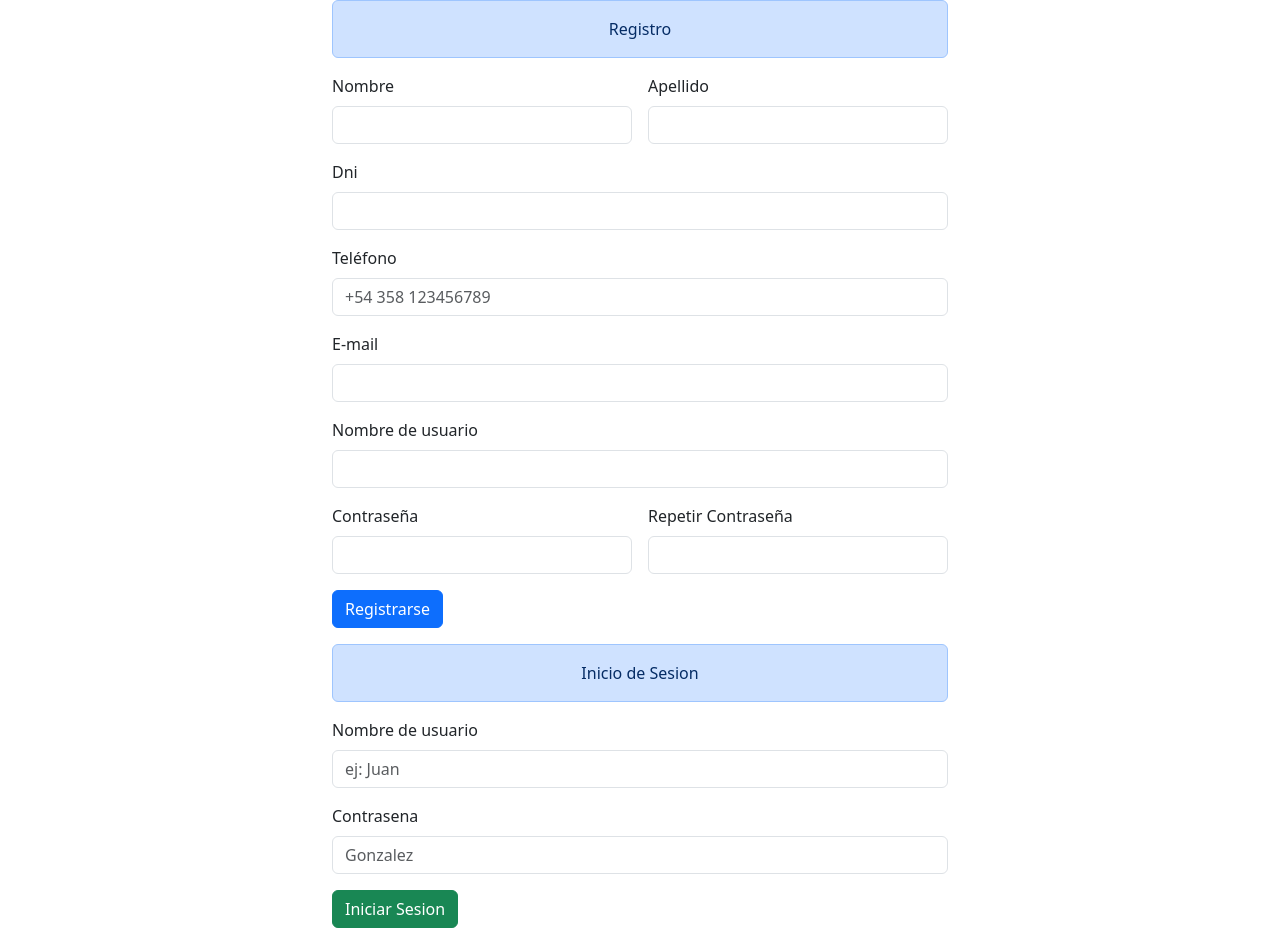
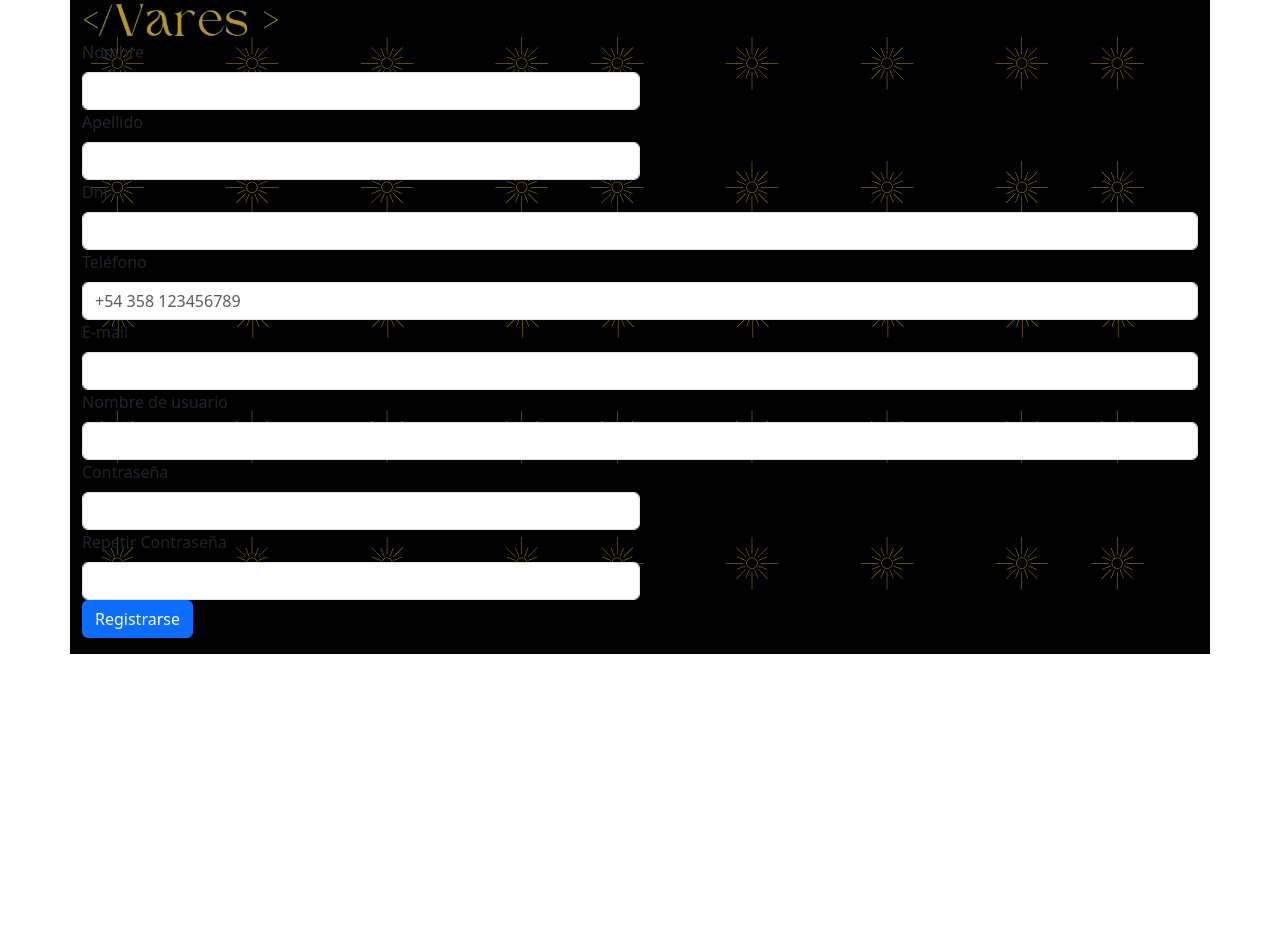
Before and after one commit to lionhuck/delightfull_bananas, a Flask app: page /login in a window 1280 px wide. After the commit the page ends 654 px from the top, so only its background shows below. Run offline with Flask 3, Linux system fonts and the light colour scheme.

Commit message:
diseño de login y signin

```diff
--- a/templates/login_vares.html
+++ b/templates/login_vares.html
@@ -10,6 +10,13 @@
     <!-- Bootstrap CSS v5.2.1 -->
     <link href="https://cdn.jsdelivr.net/npm/bootstrap@5.3.2/dist/css/bootstrap.min.css" rel="stylesheet"
         integrity="sha384-T3c6CoIi6uLrA9TneNEoa7RxnatzjcDSCmG1MXxSR1GAsXEV/Dwwykc2MPK8M2HN" crossorigin="anonymous" />
+
+    <style>
+        .fondo-imagen{
+            background-image: url("{{ url_for('static', filename='img/logo/fondo_navbar_negro.png') }}");
+            /* background-size: contain; */
+        }
+    </style>
 </head>
 
 <body>
@@ -17,15 +24,18 @@
         <!-- place navbar here -->
     </header>
     <main>
-
-        <div class="container col-6">
-            <div class="alert alert-primary col-12 text-center" role="alert"> Registro </div>
-            <form class="row g-3" id="formularioRegistro">
-                <div class="col-md-6">
+        <div class="container fondo-imagen">
+            <div class="row">
+                <!-- <div class="alert alert-primary col-12 text-center" role="alert"> Registro </div> -->
+                <div >
+                    <img src="{{ url_for('static', filename='img/logo/Vares (1)-fotor-bg-remover-cortado.png')}}" alt="" height="40px">
+                </div>
+                <form id="formularioRegistro">
+                    <div class="col-6">
                         <label for="regNombre" class="form-label">Nombre</label>
                         <input type="text" class="form-control" id="regNombre" required>
                     </div>
-                <div class="col-md-6">
+                    <div class="col-6">
                         <label for="regApellido" class="form-label">Apellido</label>
                         <input type="text" class="form-control" id="regApellido" required>
                     </div>
@@ -57,30 +67,12 @@
                         <button type="submit" class="btn btn-primary">Registrarse</button>
                     </div>
                 </form>
-
-
-            <div class="alert alert-primary col-12 text-center" role="alert"> Inicio de Sesion </div>
-            <form class="row g-3" id="formularioInicioSesion">
-                <div class="col-md-12">
-                    <label for="loginUsuarion" class="form-label">Nombre de usuario</label>
-                    <input type="text" class="form-control" id="loginUsuario" placeholder="ej: Juan">
-                </div>
-                <div class="col-md-12">
-                    <label for="loginContrasena" class="form-label">Contrasena</label>
-                    <input type="password" class="form-control" id="loginContrasena" placeholder="Gonzalez">
-                </div>
-                <div class="col-12 pb-3">
-                    <button type="submit" class="btn btn-success">Iniciar Sesion</button>
             </div>
             </div>
-        </form>
+
         </div>
 
 
-    </main>
-    <footer>
-        <!-- place footer here -->
-    </footer>
     <!-- Bootstrap JavaScript Libraries -->
     <script src="https://cdn.jsdelivr.net/npm/@popperjs/core@2.11.8/dist/umd/popper.min.js"
         integrity="sha384-I7E8VVD/ismYTF4hNIPjVp/Zjvgyol6VFvRkX/vR+Vc4jQkC+hVqc2pM8ODewa9r"
```
Also changed, not shown: static/css/style.css (+17 -2 lines), templates/intro_vares.html (+86 -9 lines). Lines whose indentation alone changed are shown as unchanged.
